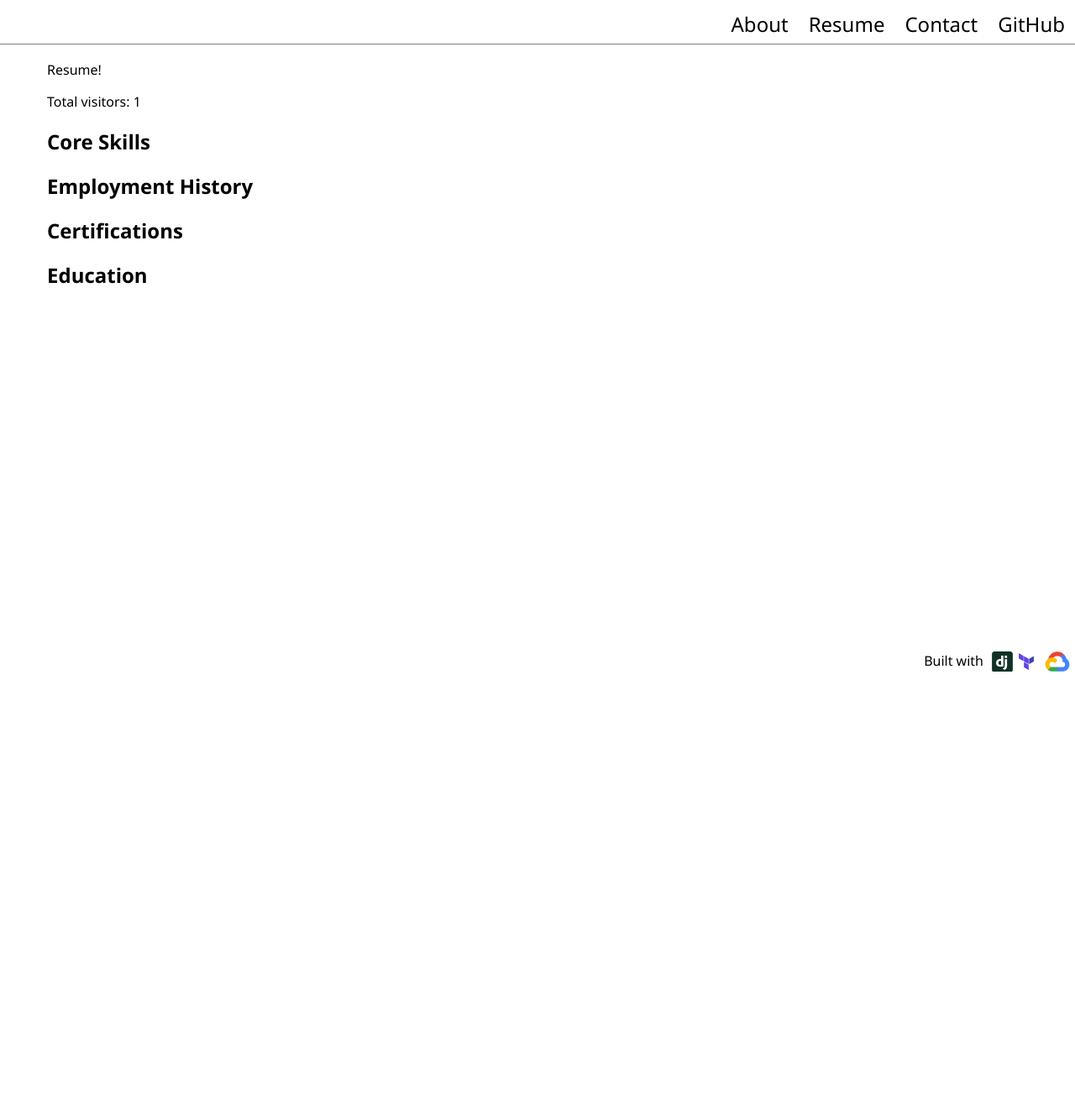
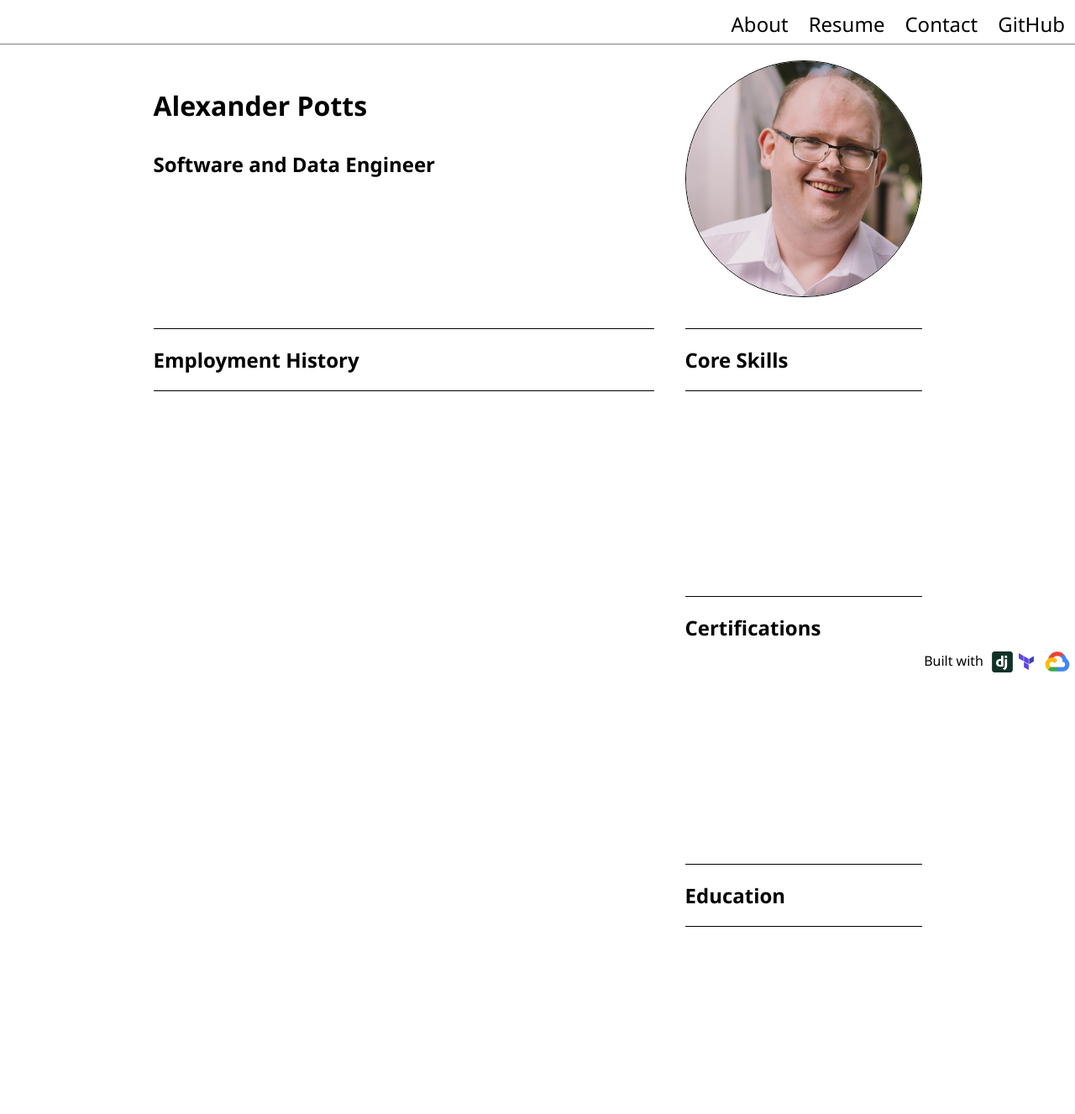
Before and after one commit to ajpotts01/ajp-cloud-resume, a Django app: page /resume in a window 1280 px wide. Shown: the whole page at 84% size. Before the commit the page ends 800 px from the top, so only its background shows below. Run offline with Django 4.2, Linux system fonts and the light colour scheme; data comes from the database, SQL or seed files in the repository; data that the repository does not hold is empty.

Commit message:
Basic CSS grid layout

```diff
--- a/application/core/admin.py
+++ b/application/core/admin.py
@@ -1,8 +1,9 @@
 from django.contrib import admin
 
-from .models import Job, Education, Certification
+from .models import Job, Education, Certification, Skill
 
 # Register your models here.
 admin.site.register(Job)
 admin.site.register(Education)
 admin.site.register(Certification)
+admin.site.register(Skill)
--- a/application/core/models.py
+++ b/application/core/models.py
@@ -9,7 +9,7 @@
     page: models.CharField = models.CharField(max_length=25)
     visit_time: models.DateTimeField = models.DateTimeField(default=timezone.now)
 
-    def __str__(self):
+    def __str__(self) -> str:
         return f"Visited {self.page} on {self.visit_time}"
 
 class Job(models.Model):
@@ -19,6 +19,9 @@
     end_date: models.DateField = models.DateField()
     description: models.CharField = models.CharField(max_length=250)
 
+    def __str__(self) -> str:
+        return f"{self.title} - {self.company}"
+
 class Certification(models.Model):
     title: models.CharField = models.CharField(max_length=250)
     issued_by: models.CharField = models.CharField(max_length=250)
@@ -26,12 +29,21 @@
     url: models.URLField = models.URLField(blank=True)
     image: models.ImageField = models.ImageField(upload_to="certs/images/")
 
+    def __str__(self) -> str:
+        return f"{self.issued_by} - {self.title}"
+
 class Education(models.Model):
     title: models.CharField = models.CharField(max_length=250)
     school: models.CharField = models.CharField(max_length=250)
     start_year: models.IntegerField = models.IntegerField()
     end_year: models.IntegerField = models.IntegerField()
 
+    def __str__(self) -> str:
+        return f"{self.school} - {self.title}"
+
 class Skill(models.Model):
     type: models.CharField = models.CharField(max_length=100) # TODO: Change to enum?
     proficiency: models.CharField = models.CharField(max_length=100) # TODO: Change to enum?
+
+    def __str__(self) -> str:
+        return self.type
--- a/application/core/static/css/styles.css
+++ b/application/core/static/css/styles.css
@@ -99,3 +99,104 @@
 .content h1 {
     font-size: 2em;
 }
+
+/* Full size */
+/* @media (min-width: 900px) { */
+    .resume {
+        display: grid;
+        grid-gap: 5px;
+        grid-template-columns: 2fr 1fr;
+        grid-template-rows: 1fr 1fr 1fr 1fr;
+
+        grid-template-areas:
+        "name photo"
+        "work core-skills"
+        "work certifications"
+        "work education";
+    }
+/* } */
+
+/* Tablet size */
+/* @media (min-width: 700px) {
+    .resume {
+        grid-template-columns: 2fr 1fr;
+
+        grid-template-areas:
+        "name photo"
+        "core-skills core-skills"
+        "work work"
+        "certifications certifiations"
+        "education education";
+    }
+} */
+
+/* .resume {
+    display: grid;
+    grid-template-columns: 1fr;
+    grid-template-areas:
+        "photo"
+        "name"
+        "core-skills"
+        "work"
+        "certifications"
+        "education";
+    grid-gap: 5px;
+} */
+
+.section-header {
+    border: 1px black;
+    border-style: solid none;
+}
+
+.position-wrapper {
+    padding: 0;
+    display: flex;
+    flex-direction: column;
+    align-items: center;
+}
+
+.grid-area {
+    padding: 1em;
+    /*border: 1px black solid;*/
+}
+
+.circle {
+    border       : 1px solid black;
+    height       : 280px;
+    width        : 280px;
+    border-radius: 50%;
+    overflow: hidden;
+}
+
+.circle img {
+    width: 100%;
+    height: 100%;
+}
+
+.name {
+    grid-area: name;
+    border: none;
+    box-shadow: none;
+}
+
+.photo {
+    grid-area: photo;
+    border: none;
+    box-shadow: none;
+}
+
+.core-skills {
+    grid-area: core-skills;
+}
+
+.work {
+    grid-area: work;
+}
+
+.certifications {
+    grid-area: certifications;
+}
+
+.education {
+    grid-area: education;
+}
--- a/application/core/templates/core/resume.html
+++ b/application/core/templates/core/resume.html
@@ -1,44 +1,61 @@
 {% extends "core/base.html" %}
+{% load static %}
 {% block title %}Resume{% endblock %}
 {% block content %}
-    <p>Resume!</p>
-    <p>Total visitors: {{ visit_count }}</p>
-
+    <!-- <p>Resume!</p>
+    <p>Total visitors: {{ visit_count }}</p> -->
+<main class="position-wrapper">
+    <article class="resume">
+        <section class="grid-area name">
+            <h1>Alexander Potts</h1>
+            <h2>Software and Data Engineer</h2>
+        </section>
+        <section class="grid-area photo">
+            <div class="circle">
+                <img src="{% static 'assets/me.jpeg' %}"/>
+            </div>
+        </section>
+        <section class="grid-area core-skills">
+            <div class="section-header">
                 <h2>Core Skills</h2>
-    <div class="resume-section">
+            </div>
             {% for skill in skills %}
                 <p>{{ skill.type }} - {{ skill.proficiency }}</p>
             {% endfor %}
+        </section>
+        <section class="grid-area work">
+            <div class="section-header">
+                <h2>Employment History</h2>
             </div>
-
-    <h2>Employment History</h2>
-    <div class="resume-section">
             {% for job in jobs %}
             <p>{{ job.title }}</p>
             <p>{{ job.company }}</p>
             <p>{{ job.start_date }} - {{ job.end_date }}</p>
             <p>{{ job.description }}</p>
             {% endfor %}
+        </section>
+        <section class="grid-area certifications">
+            <div class="section-header">
+                <h2>Certifications</h2>
             </div>
-
-    <h2>Certifications</h2>
-    <div class="resume-section">
             {% for cert in certs %}
             <p>{{ cert.title }}</p>
             <p>{{ cert.issued_by }}</p>
             <p>{{ cert.issued_date }}</p>
-        <p>{{ cert.url }}</p>
-        <img src="{{ cert.image }}"/>
+            <p><a href="{{ cert.url }}">Certification Link</a></p>
+            <img src="{{ cert.image.url }}"/>
             {% endfor %}
+        </section>
+        <section class="grid-area education">
+            <div class="section-header">
+                <h2>Education</h2>
             </div>
-
-    <h2>Education</h2>
-    <div class="resume-section">
             {% for school in education %}
             <p>{{ school.title }}</p>
             <p>{{ school.school }}</p>
             <p>{{ school.start_year }} - {{ school.end_year }}</p>
             {% endfor %}
-    </div>
-
+        </section>
+    </article>
+</main>
 {% endblock %}
--- a/application/core/views.py
+++ b/application/core/views.py
@@ -1,7 +1,7 @@
 from django.shortcuts import render
 from django.http import HttpResponse, HttpRequest
 
-from .models import Visit
+from .models import Visit, Certification, Education, Job, Skill
 
 
 # Create your views here.
@@ -35,8 +35,18 @@
 def resume(request: HttpRequest) -> HttpResponse:
     visit_count: int = new_visit(page="resume")
 
+    # TODO: Sorting
+    certs: list[Certification] = Certification.objects.all()
+    skills: list[Skill] = Skill.objects.all()
+    jobs: list[Job] = Job.objects.all()
+    schools: list[Education] = Education.objects.all()
+
     return render(
         request=request,
         template_name="core/resume.html",
-        context={"visit_count": visit_count},
+        context={"visit_count": visit_count,
+                 "certs": certs,
+                 "skills": skills,
+                 "jobs": jobs,
+                 "schools": schools},
     )
```
Also changed, not shown: application/certs/images/gcpde.png (added), application/core/static/assets/me.jpeg (added). Lines whose indentation alone changed are shown as unchanged.
